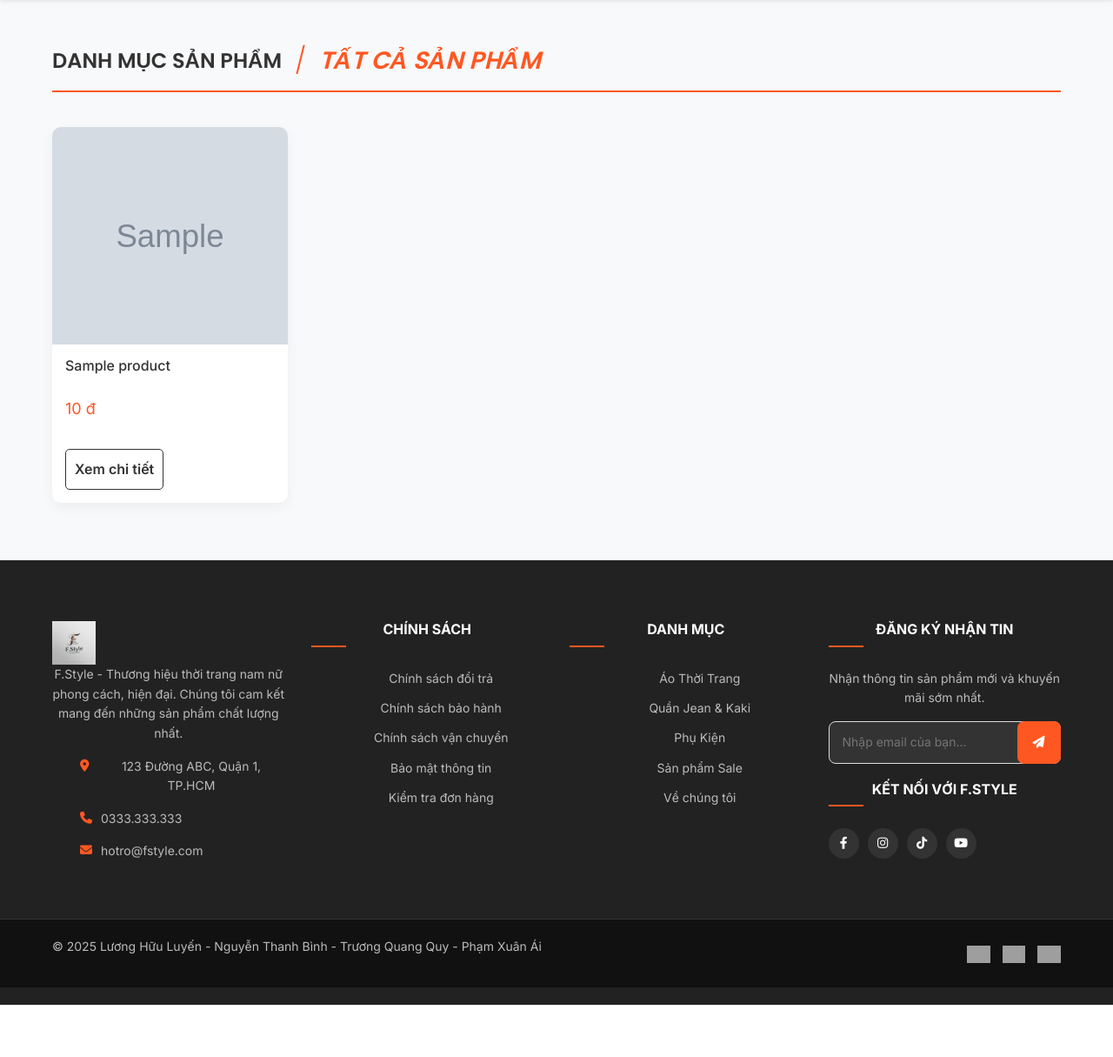
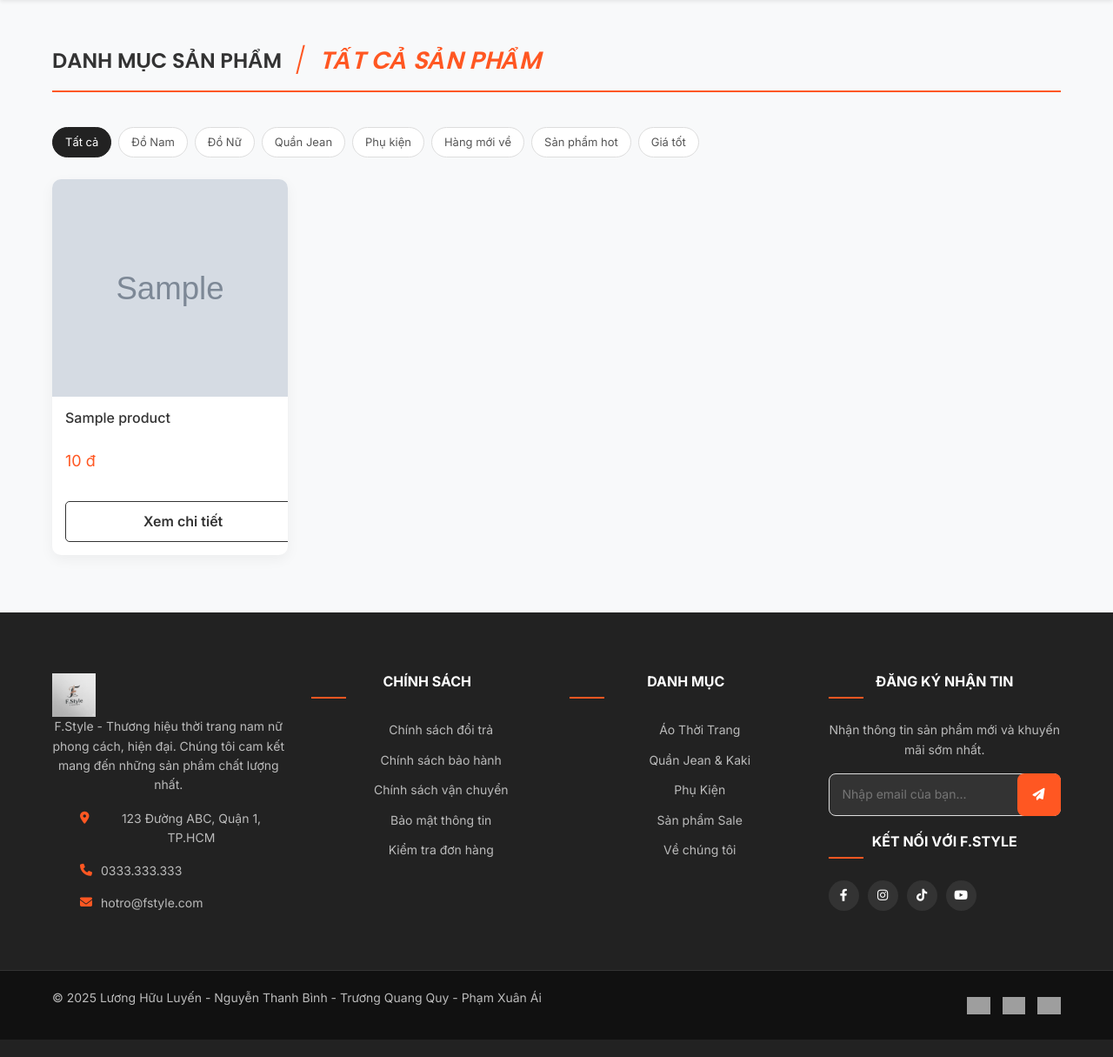
Before and after one commit to Thanhbinhf1/DuAnI-F.Style, a PHP site: page /?ctrl=product&act=list in a window 1280 px wide. Shown: the part 80-1295 px from the top of the page at 87% size. Before the commit the page ends 1235 px from the top, so only its background shows below. Run offline with PHP 8.4, Linux system fonts and the light colour scheme; tables that the repository leaves empty or names only in its code hold one stand-in row (values such as "Sample post"); grey boxes marked "Sample" are stand-in pictures; some libraries are stand-ins or nearby versions; grey boxes are pictures that could not be loaded.

Commit message:
Update product_list.php

```diff
--- a/Views/users/product_list.php
+++ b/Views/users/product_list.php
@@ -1,3 +1,11 @@
+<?php
+// Các biến được truyền từ ProductController::list()
+$cat        = isset($cat) ? $cat : (isset($_GET['cat']) ? (int)$_GET['cat'] : 0);
+$type       = isset($type) ? $type : (isset($_GET['type']) ? $_GET['type'] : null);
+$keyword    = isset($keyword) ? $keyword : (isset($_GET['keyword']) ? $_GET['keyword'] : '');
+$page       = isset($page) ? $page : (isset($_GET['page']) ? (int)$_GET['page'] : 1);
+$totalPages = isset($totalPages) ? $totalPages : 1;
+?>
 <div class="container" style="margin-top: 30px; margin-bottom: 50px;">
 
     <div class="category-title-bar">
@@ -6,24 +14,91 @@
         <span class="sub-title"><?=$titleSub?></span>
     </div>
 
-    <div class="product-list" style="display: grid; grid-template-columns: repeat(4, 1fr); gap: 25px;">
+    <!-- Thanh filter theo loại sản phẩm -->
+    <div class="product-filter-bar">
+        <a href="?ctrl=product&act=list"
+           class="filter-pill <?=($cat == 0 && !$type && $keyword == '') ? 'active' : ''?>">
+            Tất cả
+        </a>
+        <a href="?ctrl=product&act=list&cat=1"
+           class="filter-pill <?=($cat == 1) ? 'active' : ''?>">
+            Đồ Nam
+        </a>
+        <a href="?ctrl=product&act=list&cat=2"
+           class="filter-pill <?=($cat == 2) ? 'active' : ''?>">
+            Đồ Nữ
+        </a>
+        <a href="?ctrl=product&act=list&cat=3"
+           class="filter-pill <?=($cat == 3) ? 'active' : ''?>">
+            Quần Jean
+        </a>
+        <a href="?ctrl=product&act=list&cat=4"
+           class="filter-pill <?=($cat == 4) ? 'active' : ''?>">
+            Phụ kiện
+        </a>
+        <a href="?ctrl=product&act=list&type=new"
+           class="filter-pill <?=($type === 'new') ? 'active' : ''?>">
+            Hàng mới về
+        </a>
+        <a href="?ctrl=product&act=list&type=hot"
+           class="filter-pill <?=($type === 'hot') ? 'active' : ''?>">
+            Sản phẩm hot
+        </a>
+        <a href="?ctrl=product&act=list&type=sale"
+           class="filter-pill <?=($type === 'sale') ? 'active' : ''?>">
+            Giá tốt
+        </a>
+    </div>
+
+    <div class="product-list">
 
         <?php
-        if(isset($products) && count($products) > 0) {
+        if(isset($products) && is_array($products) && count($products) > 0) {
             foreach ($products as $sp):
                 $link = "?ctrl=product&act=detail&id=" . $sp['id'];
-                $img = !empty($sp['image']) ? $sp['image'] : 'https://via.placeholder.com/200';
+                $img  = !empty($sp['image']) ? $sp['image'] : 'https://via.placeholder.com/300';
+
+                // NEW = tạo trong 30 ngày gần đây
+                $isNew = !empty($sp['created_at']) && (strtotime($sp['created_at']) >= strtotime('-30 days'));
+                // HOT = views >= 20
+                $isHot = isset($sp['views']) && $sp['views'] >= 20;
         ?>
             <div class="product-item">
-                <a href="<?=$link?>"><img src="<?=$img?>" alt="<?=$sp['name']?>"></a>
+                <div class="thumb-wrapper">
+                    <a href="<?=$link?>">
+                        <img src="<?=$img?>" alt="<?=$sp['name']?>">
+                    </a>
+                    <?php if ($isNew): ?>
+                        <span class="badge badge-new">NEW</span>
+                    <?php endif; ?>
+                    <?php if ($isHot): ?>
+                        <span class="badge badge-hot">HOT</span>
+                    <?php endif; ?>
+                </div>
                 <h3><a href="<?=$link?>"><?=$sp['name']?></a></h3>
-                <p><?=number_format($sp['price'])?> đ</p>
-                <a href="<?=$link?>"><button>Xem chi tiết</button></a>
+                <p class="price"><?=number_format($sp['price'])?> đ</p>
+                <a href="<?=$link?>"><button class="view-detail-btn">Xem chi tiết</button></a>
             </div>
-        <?php endforeach;
+        <?php
+            endforeach;
         } else {
-            echo "<p style='grid-column: 1/-1; text-align: center; padding: 50px; background: #eee;'>Không tìm thấy sản phẩm nào trong mục này.</p>";
+            echo "<p style='grid-column: 1/-1; text-align: center; padding: 30px 0; color:#777; background: #f7f7f7; border-radius:8px;'>Không tìm thấy sản phẩm nào trong mục này.</p>";
         }
         ?>
     </div>
+
+    <!-- Phân trang -->
+    <?php if ($totalPages > 1): ?>
+        <div class="pagination-bar">
+            <?php
+            $baseParams = $_GET;
+            unset($baseParams['page']);
+            for ($i = 1; $i <= $totalPages; $i++):
+                $baseParams['page'] = $i;
+                $url = 'index.php?' . http_build_query($baseParams);
+            ?>
+                <a href="<?=$url?>" class="page-link <?=$i == $page ? 'active' : ''?>"><?=$i?></a>
+            <?php endfor; ?>
+        </div>
+    <?php endif; ?>
 </div>
```
